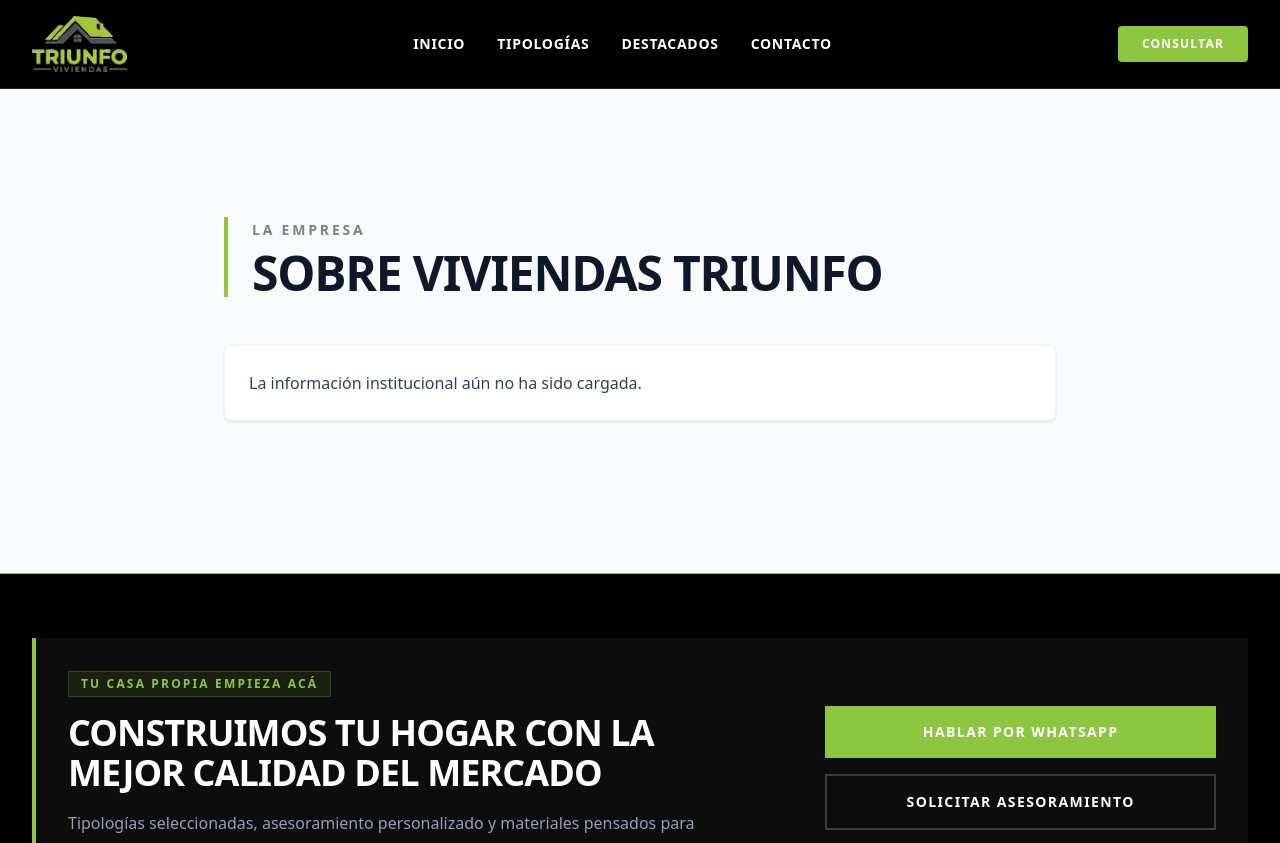
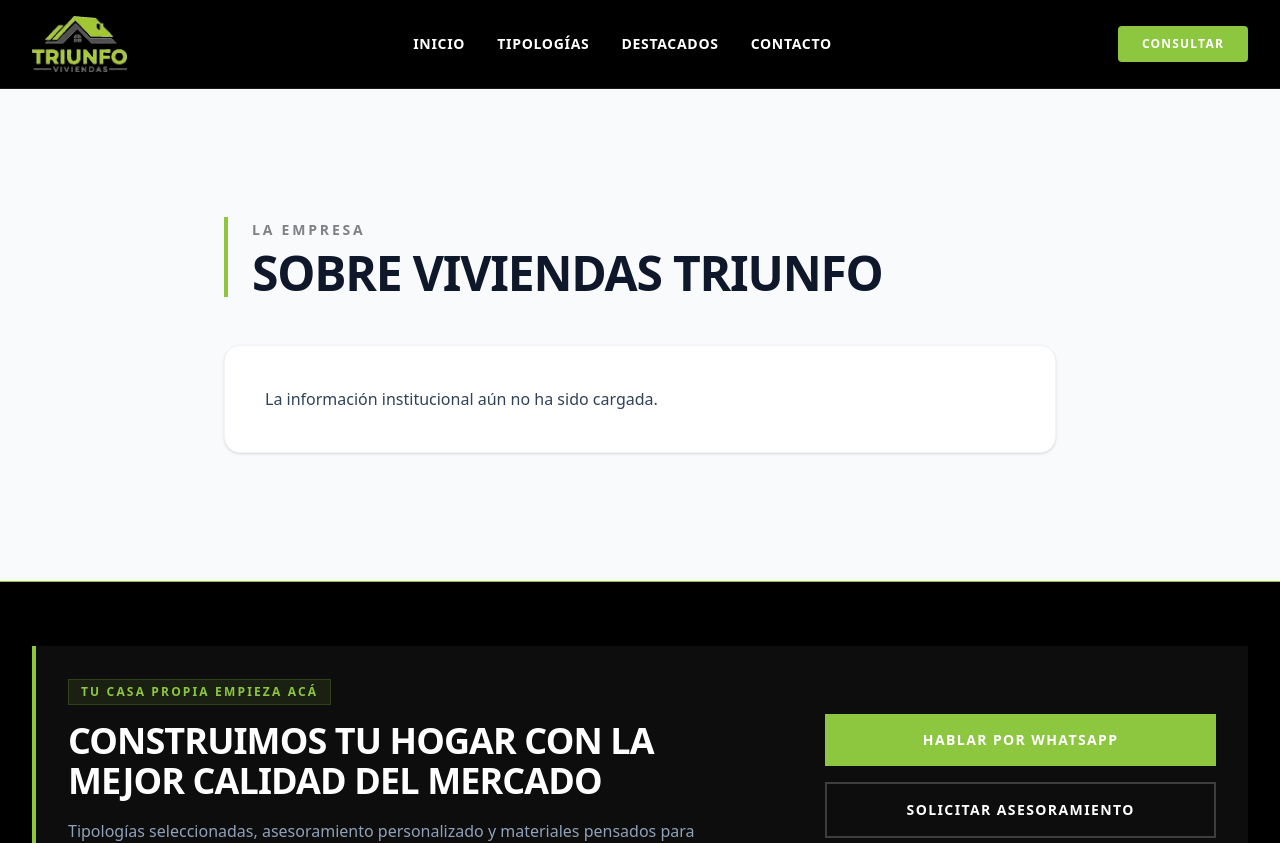
Before and after one commit to virgirojas/viviendastriunfo-web-app, a Next.js app: page /nosotros in a window 1280 px wide. Shown: the top 843 px of the page. Built offline with nearby package versions, Linux system fonts and the light colour scheme; no server answers; the database is empty.

Commit message:
Fix: Consolidate 'Nosotros' description into a single box

```diff
--- a/app/nosotros/page.tsx
+++ b/app/nosotros/page.tsx
@@ -30,9 +30,9 @@ export default async function Nosotros() {
               {nosotros.title}
             </h1>
           </div>
-          <div className="prose prose-lg text-slate-700">
+          <div className="prose prose-lg text-slate-700 bg-white p-8 sm:p-10 rounded-2xl shadow-sm border border-slate-100">
             {paragraphs.map((p: string, idx: number) => (
-              <p key={idx} className="mb-6 leading-relaxed bg-white p-6 rounded-lg shadow-sm border border-slate-100">{p}</p>
+              <p key={idx} className="mb-6 leading-relaxed last:mb-0">{p}</p>
             ))}
           </div>
         </div>
```
